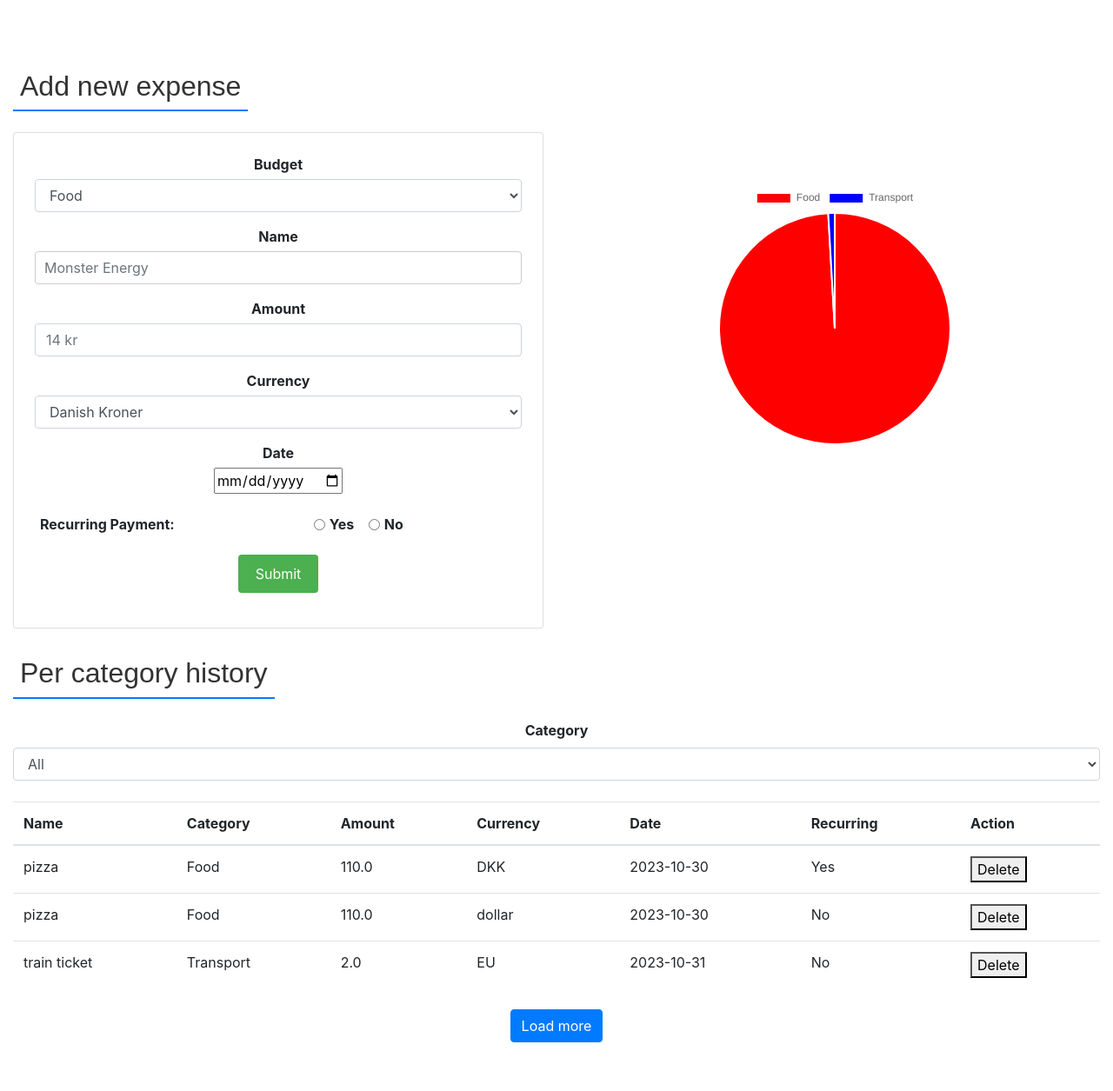
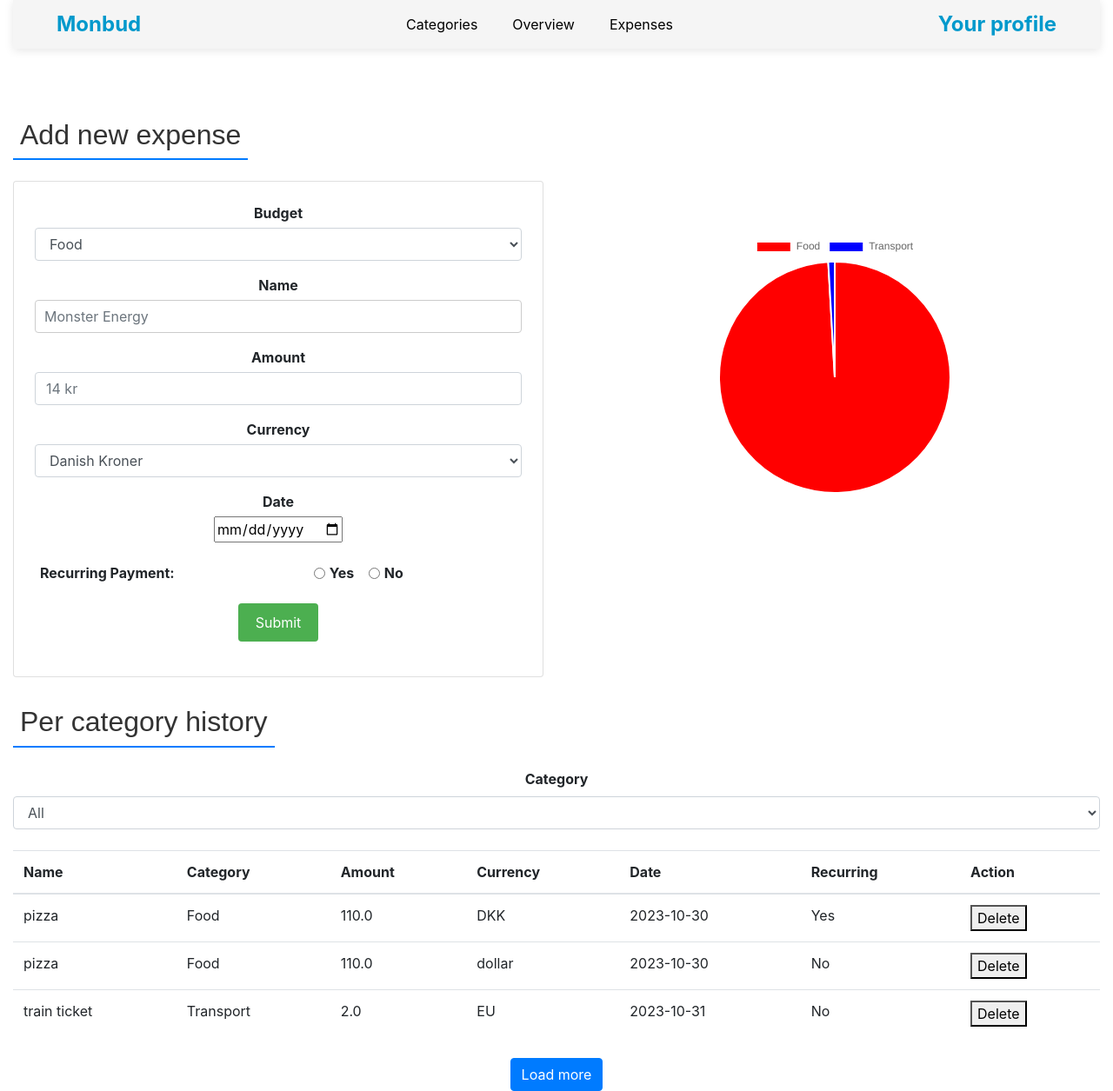
Before and after one commit to JoachimBaumann/InteractiveSystemsEngineering-SDUGroup12, a Flask app: page / in a window 1280 px wide. Shown: the whole page at 87% size. Before the commit the page ends 1199 px from the top, so only its background shows below. Run offline with Flask 3, Linux system fonts and the light colour scheme; data comes from the database, SQL or seed files in the repository; both versions use the stored data as it was after the commit; some libraries are stand-ins or nearby versions.

Commit message:
second push

```diff
--- a/static/styles.css
+++ b/static/styles.css
@@ -80,3 +80,46 @@ label {
 input[type="radio"] {
     margin-right: 5px;
 }
+
+/* General styles for the navbar */
+.navbar {
+    display: flex;
+    justify-content: space-between;
+    align-items: center;
+    padding: 10px 50px;
+    background-color: #f5f5f5;
+    box-shadow: 0px 2px 10px rgba(0, 0, 0, 0.1);
+}
+
+/* Styles for the Monbud logo */
+.logo {
+    font-size: 24px;
+    font-weight: bold;
+    color: #0099cc;
+    text-decoration: none;
+}
+
+/* Styles for the nav-links */
+.nav-links {
+    display: flex;
+    gap: 20px;
+}
+
+.nav-links a {
+    text-decoration: none;
+    color: black;
+    padding: 5px 10px;
+    border-radius: 5px;
+    transition: background-color 0.3s;
+}
+
+.nav-links a:hover {
+    background-color: #e0e0e0;
+}
+
+/* Styles for the other logo (by graphic) */
+.other-logo {
+    font-size: 14px;
+    text-decoration: none;
+    color: gray;
+}
--- a/templates/index.html
+++ b/templates/index.html
@@ -25,6 +25,24 @@
 			{% endfor %} {% endif %} {% endwith %}
 
 			<!-- Your content goes here -->
+			<!DOCTYPE html>
+			<html>
+			<head>
+				<!-- Add the link to the CSS file here -->
+				<link rel="stylesheet" type="text/css" href="styles.css">
+			</head>
+			<body>
+				<div class="navbar">
+					<a href="#" class="logo">Monbud</a>
+					<div class="nav-links">
+						<a href="#">Categories</a>
+						<a href="#">Overview</a>
+						<a href="#">Expenses</a>
+					</div>
+					<a href="#" class="logo">Your profile</a>
+				</div>
+
+
 
 				<div class="row">
 
@@ -53,8 +71,8 @@
 									<label for="currency">Currency</label>
 									<select class="form-control" id="currency" name="currency">
 										<option value="DKK">Danish Kroner</option>
-									<option value="EU">Euro</option>
-									<option value="dollar">Dollar</option>
+										<option value="EU">EUR</option>
+										<option value="dollar">USD</option>
 										<!-- Add more currencies as needed -->
 									</select>
 								</div>
@@ -90,11 +108,13 @@
 				<h2 class="text-center my-4">Per category history</h2>
 				<div class="mb-4">
 					<label for="select-category" class="d-block text-center mb-2">Category</label>
-				<select class="form-control" id="select-category">
+					<select class="form-control" id="select-category" onchange="filterByCategory()">
 						<!-- example option -->
 						<option>All</option>
 						<option>Food</option>
 						<option>Entertainment</option>
+						<option>Transport</option>
+						<option>Utilities</option>
 					</select>
 				</div>
 
@@ -111,7 +131,7 @@
 						</tr>
 					</thead>
 
-				<tbody>
+					<tbody id="expense-table">
 						{% for expense in expenses %}
 						<tr>
 							<td>{{ expense.name }}</td> <!-- New column for Expense Name -->
@@ -187,5 +207,28 @@
 				})
 			})
 		</script>
+		<script>
+			function filterByCategory() {
+				// Get the selected category from the dropdown
+				const selectedCategory = document.getElementById('select-category').value;
+
+				// Get all the rows from your table
+				const rows = document.querySelectorAll('#expense-table tr');
+
+				// Loop over each row and display/hide based on category
+				rows.forEach(row => {
+					// Category is in the second cell of each row (index 1, as indexing starts from 0)
+					const cellCategory = row.cells[1].textContent;
+
+					if (selectedCategory === "All" || cellCategory === selectedCategory) {
+						row.style.display = ""; // display the row
+					} else {
+						row.style.display = "none"; // hide the row
+					}
+				});
+			}
+		</script>
+
+
 	</body>
 </html>
```
Also changed, not shown: instance/site.db. Lines whose indentation alone changed are shown as unchanged.
